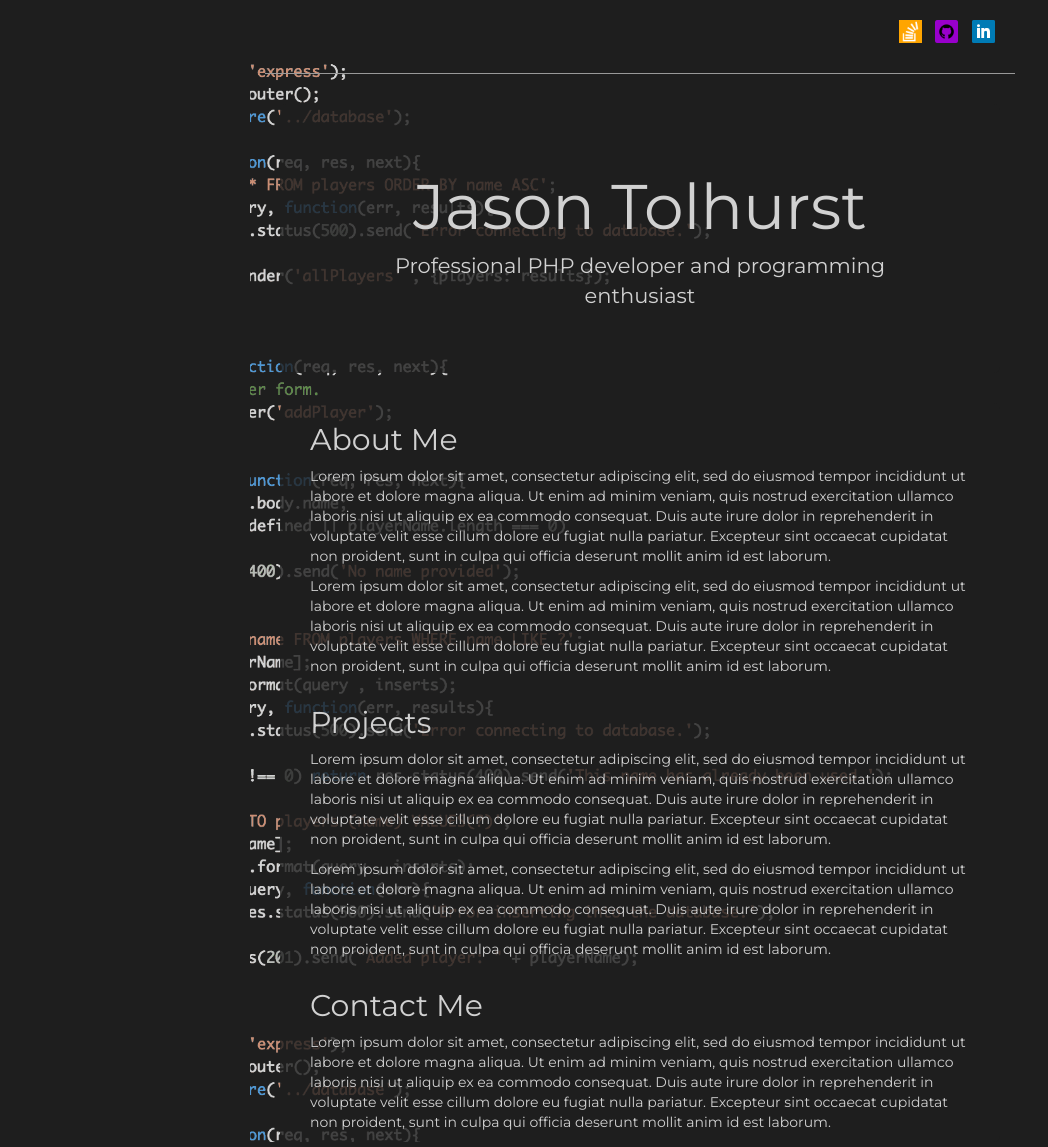
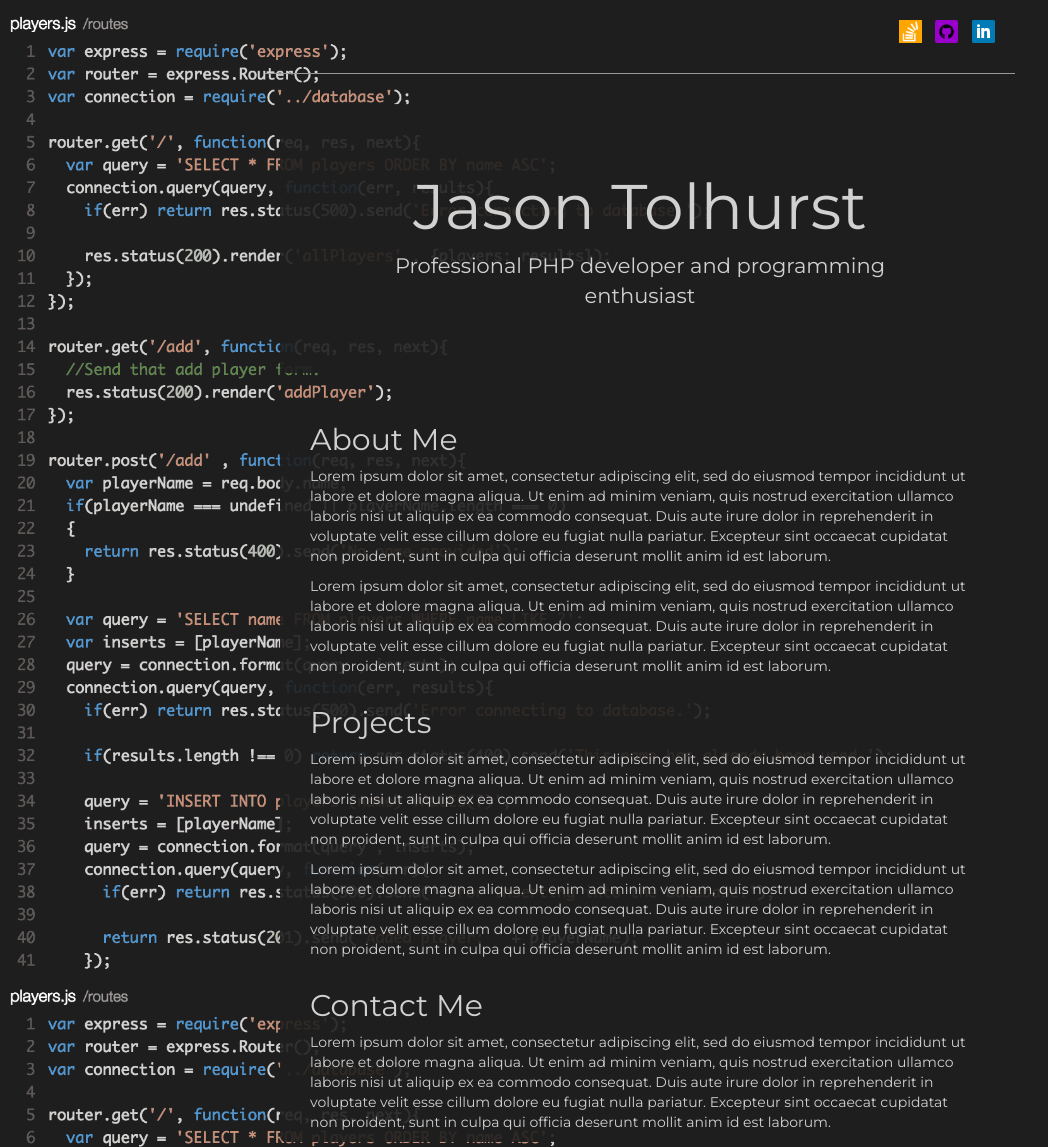
Before and after one commit to squeegy06/squeegy, a plain HTML site: page index.html in a window 1280 px wide. Shown: the top 1147 px of the page, without its empty margins (0-1048 px from the left). Drawn offline with nearby package versions, Linux system fonts and the light colour scheme; a web font is replaced by a local one.

Commit message:
Moved the background

```diff
--- a/css/screen.css
+++ b/css/screen.css
@@ -1,22 +1,22 @@
 body{
 	background-color: #1e1e1e;
+	background: url('/img/background2.png') #1e1e1e no-repeat 12px 12px fixed;
+	-webkit-background-size: cover;
+	-moz-background-size: cover;
+	-o-background-size: cover;
+	background-size: cover;
 	padding: 20px 0 20px 0;
 }
 
 #container{
 	max-width: 780px;
-	background: url('/img/background2.png') #1e1e1e no-repeat 0px 12px fixed;
-	-webkit-background-size: cover;
-	-moz-background-size: cover;
-	-o-background-size: cover;
-	background-size: cover;
 	color: #d1d1d1;
 }
 
 #content{
 	margin: auto 15px;
 	border-radius: 6px;
-	background-color: rgba(30, 30, 30, 0.8)
+	background-color: rgba(30, 30, 30, 0.9)
 }
 
 .header{
@@ -26,6 +26,6 @@ body{
 }
 
 .jumbotron{
-	background-color: rgba(30, 30, 30, 0.8);
+	background-color: rgba(30, 30, 30, 0.9);
 	text-align: center;
 }
```
